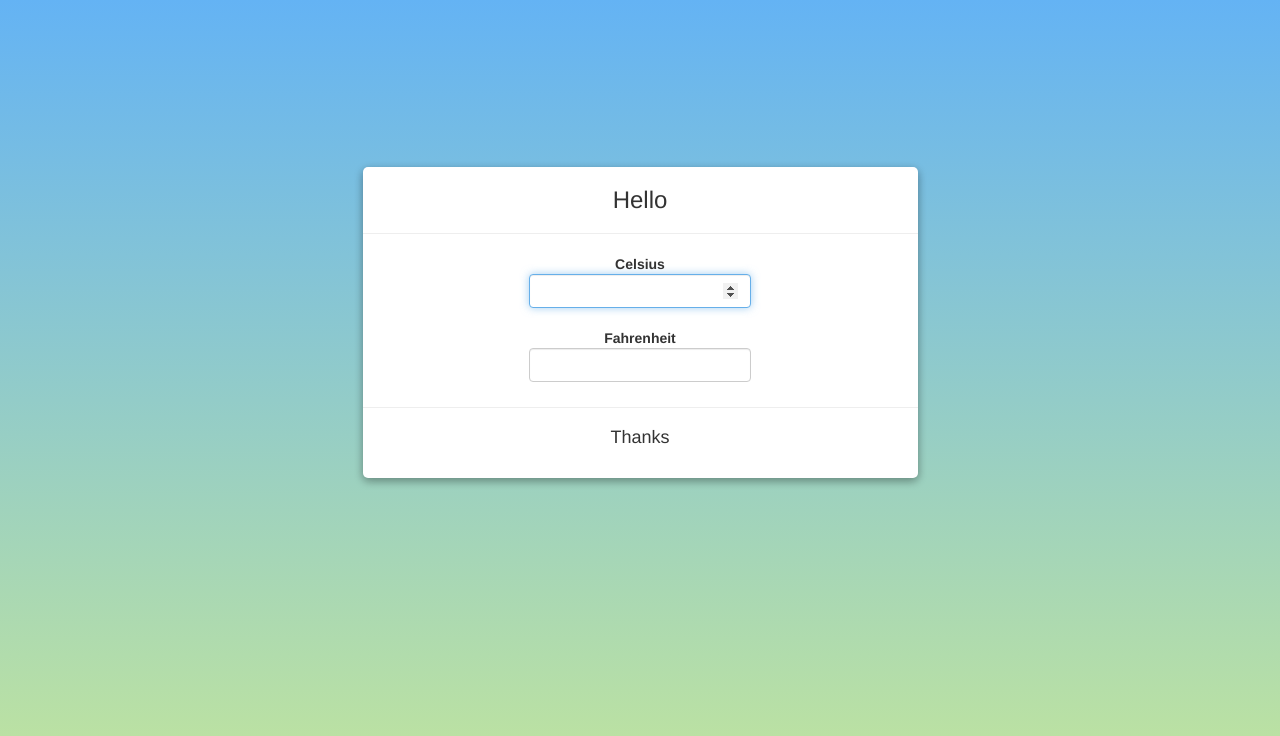
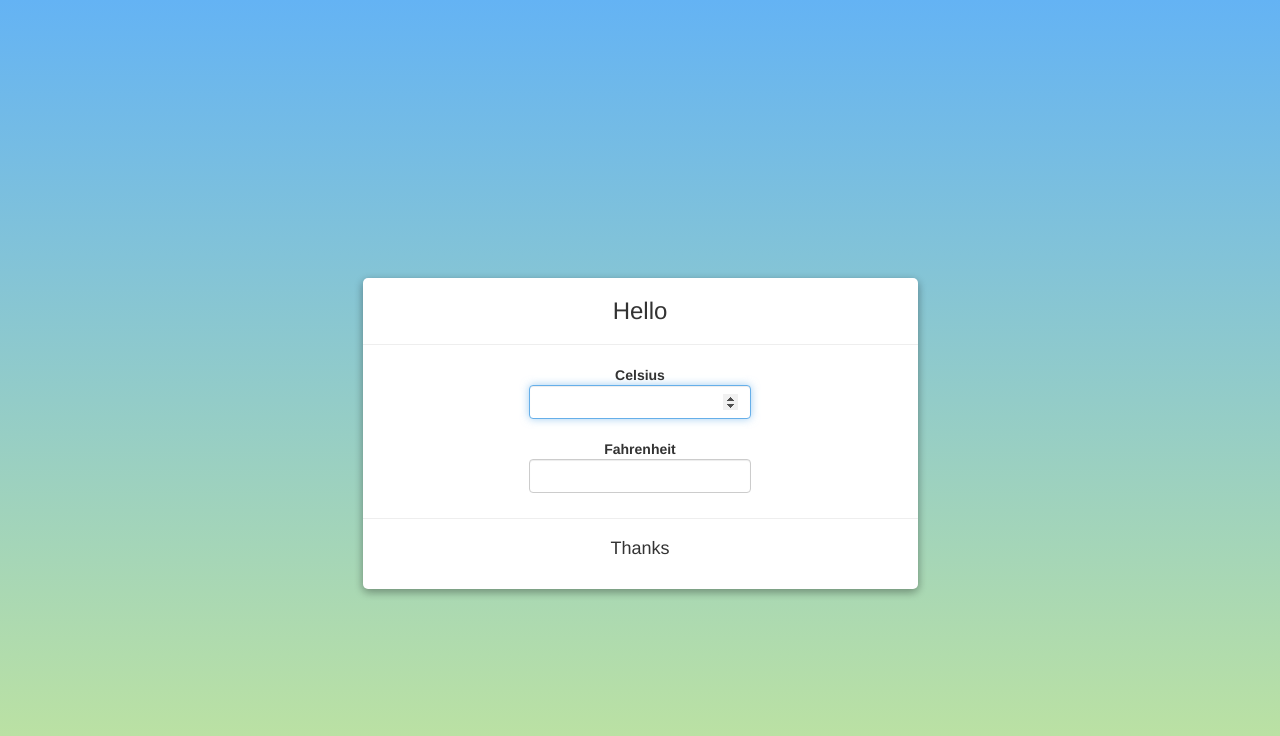
Before and after one commit to iPilotte/CelsiusToFahrenheit, a React (Create React App) app: page / in a window 1280 px wide. Shown: the top 736 px of the page. Built offline with nearby package versions, Linux system fonts and the light colour scheme.

Commit message:
change_margin_top

```diff
--- a/src/asset/css/App.css
+++ b/src/asset/css/App.css
@@ -1,6 +1,6 @@
 .card {
   background: #fff;
-  margin-top: 30%;
+  margin-top: 50%;
   text-align: center;
   width:100%;
   overflow: hidden;
```
